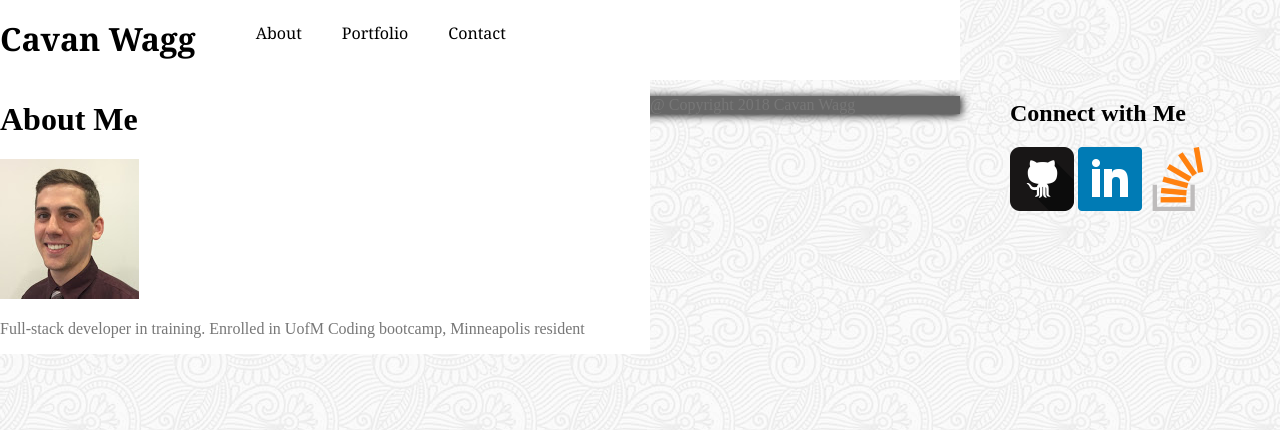
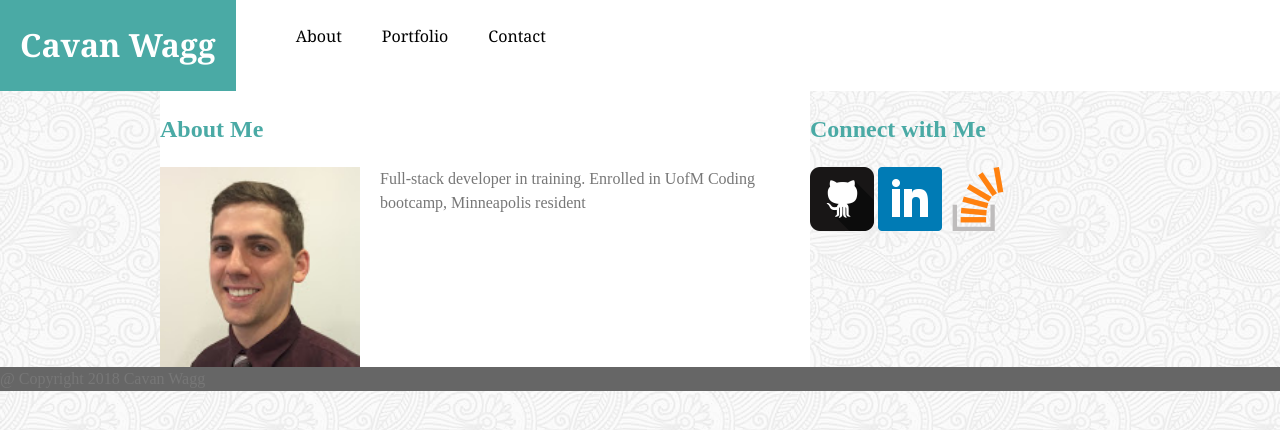
Before and after one commit to CavanWagg/Basic-Portfolio, a plain HTML site: page index.html in a window 1280 px wide. Shown: the top 430 px of the page. Drawn offline with nearby package versions, Linux system fonts and the light colour scheme; files whose address does not match are found by name.

Commit message:
fixed float functionality

```diff
--- a/assets/css/style.css
+++ b/assets/css/style.css
@@ -1,15 +1,32 @@
 
 body {
     background: url('/Users/cavanwagg/Desktop/Basic-Portfolio/assets/images/symphony.png');
+    line-height: 1.5;
+    margin: 0;
+    padding: 0;
+
+}
+main {
     width: 960px;
+    margin: 0 auto;
 }
-
+div.my-name {
+    background-color: #4aaaa5;
+    padding: 0 20px;
+}
+h1 {
+    color: #fff;
+}
+h2 {
+    color: #4aaaa5;
+}
 header {
     background-color: #ffffff;
     border-color: #cccccc;
     border-width: 10px;
     font-family: Georgia, 'Times New Roman', Times, serif;
     display: flex;
+    width: 100%;
     /* experiment
     -webkit-box-shadow:0px 2px 6px #000;
     -moz-box-shadow:0px 2px 6px #000;
@@ -17,7 +34,6 @@ header {
 text-shadow:inset 3px 3px 3px #000;
 */
 }
-
 ul,
 li
 {
@@ -30,32 +46,34 @@ li {
     padding: 8px 20px;
 }
 
-
 .about {
     width: 650px;
-    margin: 0 auto;
+    margin: auto;
     background-color: #ffffff;
     border-color: #dddddd;
-    float: left;
 }
 p {
     color: #777777;
 }
+.prof-pic,
+.about,
+.sidebar {
+    float: left;
+}
+.prof-pic {
+    margin-right: 20px;
+    width: 200px;
+    height: 200px;
+}
 
 main,
 footer {
+    position: relative;
     font-family: Arial', 'Helvetica Neue', Helvetica, sans-serif;
-    position: relative;
-    -webkit-box-shadow: 1px 1px 10px black;
-    -moz-box-shadow: 1px 1px 10px black;
-    box-shadow: 1px 1px 10px black;
 }
 
 .sidebar {
-    position: absolute;
-    right: 0px;
     width: 270px;
-    float: left;
 }
 .image-container{
     position: relative;
@@ -72,5 +90,7 @@ section.sidebar img {
 }
 footer {
     background-color: #666666;
-    z-index: 1; /* allows the footer to be above all other elements, default index is 0.
+    clear: both;
+    z-index: 1;
+    width: 100%; /* allows the footer to be above all other elements, default index is 0. */
 }
--- a/index.html
+++ b/index.html
@@ -8,6 +8,7 @@
     <link rel="stylesheet" href="assets/css/style.css">
     <title>About Me</title>
 </head>
+
 <header>
     <div class="my-name">
         <h1>Cavan Wagg</h1>
@@ -23,9 +24,9 @@
 
     <main>
         <section class="about">
-            <h1>About Me</h1>
-            <img src="assets/images/Profile-image.JPG" alt="My profile pic">
-            <p>Full-stack developer in training. Enrolled in UofM Coding bootcamp, Minneapolis resident
+            <h2>About Me</h2>
+            <img class="prof-pic" src="assets/images/Profile-image.JPG" alt="My profile pic">
+            <p class="bio">Full-stack developer in training. Enrolled in UofM Coding bootcamp, Minneapolis resident
             </p>
         </section>
         <section class="sidebar">
@@ -38,5 +39,6 @@
 <footer>
     <p>@ Copyright 2018 Cavan Wagg</p>
 </footer>
+</div>
 </body>
 </html>
```
